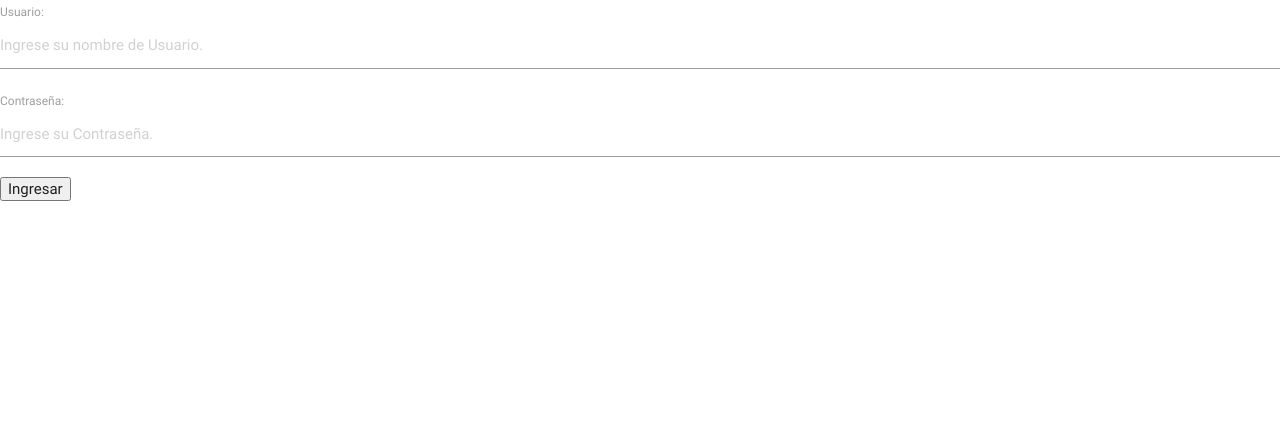
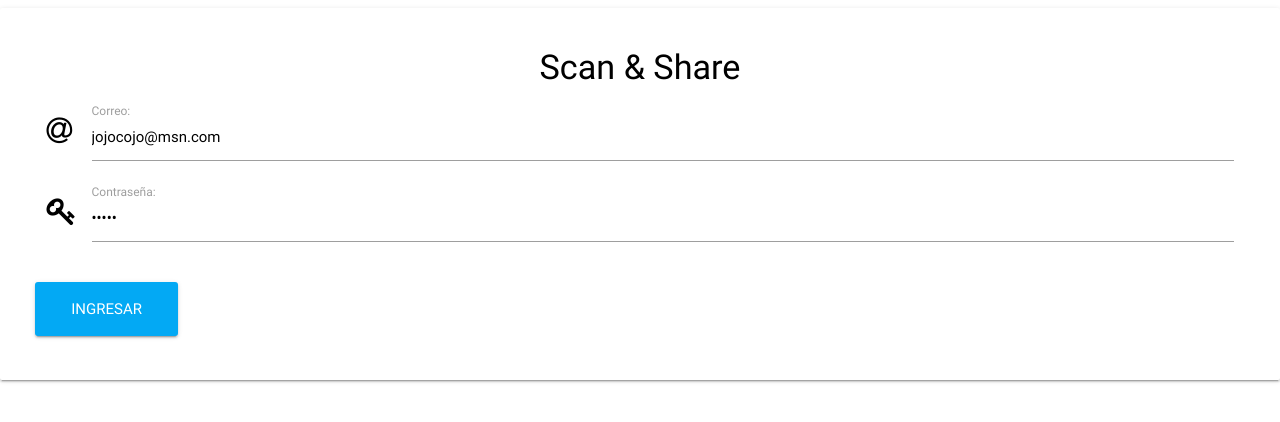
Before and after one commit to JoJoCoJo/Scan-ShareAPI, a PHP site: page /views/loginView.php in a window 1280 px wide. Shown: the top 422 px of the page. Run offline with PHP 8.4, Linux system fonts and the light colour scheme; some libraries are stand-ins or nearby versions.

Commit message:
vista login y proceso para obtener datos por ajax

```diff
--- /dev/null
+++ b/public/js/login.js
@@ -0,0 +1,60 @@
+
+var root = 'http://scan-share.api/';
+
+$(document).ready(function(){
+
+	$('#formLogin').submit(function(e){
+		var params = {"email": $('#emailLogin').val(), "password":  $('#passwordLogin').val()};
+		// console.log('Submit params:');
+		// console.log(params);
+
+		$.ajax({
+
+			url: root + 'api/usuarios/auth/',
+			type: 'POST',
+			dataType: 'JSON',
+			data: params,
+			beforeSend: function(){
+				swal('Procesando, por favor espere...');
+			},
+			success: function(response){
+				$.each(response, function(result, element){
+
+					swal({
+					  title: '¡Bienvenido ' +element.data.name+' '+element.data.lastname+'!',
+					  text: 'Te estamos redirigiendo al menú :D',
+					  type: 'success',
+					  showConfirmButton: false,
+					  showCancelButton: true,
+					  timer: 3500
+					}).then(
+					  function () {},
+					  // handling the promise rejection
+					  function (dismiss) {
+					    if (dismiss === 'timer') {
+
+					      sessionStorage.setItem('loginNombre', element.data.name);
+					      sessionStorage.setItem('loginApellido', element.data.lastname);
+					      sessionStorage.setItem('loginEmail', element.data.email);
+					      sessionStorage.setItem('loginBirth', element.data.birthdate);
+					      sessionStorage.setItem('loginRole', element.data.role_id);
+					      window.location.replace(root + "views/menuView.php");
+
+					    }
+					  }
+					)
+
+				});
+			},
+			 error: function (XMLHttpRequest, textStatus, errorThrown) {
+			 	// console.log('Error params:');
+			 	// console.log(params);
+                console.error('Error: '+ textStatus, errorThrown);
+                swal('Error', 'Usuario y/o Contraseña incorrectos', 'error');
+            }
+		});
+
+		return false;
+	});
+
+});
--- a/public/views/loginView.php
+++ b/public/views/loginView.php
@@ -1,23 +1,50 @@
+<?php session_start(); ?>
 <!DOCTYPE html>
 <html lang="es-MX">
 <head>
-	<meta charset="utf-8">
+	<meta charset="utf-8" />
 	<meta name="viewport" content="width=device-width, initial-scale=1.0"/>
 
 	<link rel="stylesheet" type="text/css" href="/css/materialize.css">
+	<link rel="stylesheet" type="text/css" href="/font-awesome-4.7.0/css/font-awesome.css">
+	<link rel="stylesheet" type="text/css" href="/css/main.css">
+	<link rel="stylesheet" type="text/css" href="/sweetalert2/sweetalert2.css">
+
 	<title> Login | Plataforma </title>
+
+	<script type="text/javascript" src="/js/jquery-2.1.1.js"></script>
 	<script type="text/javascript" src="/js/materialize.js"></script>
-	<script type="text/javascript" src="/js/jquery-2.1.1.js"></script>
+	<script type="text/javascript" src="/sweetalert2/sweetalert2.js"></script>
+
+	<script type="text/javascript" src="/js/login.js">
+	</script>
 </head>
-<body>
-	<form action="" method="post">
-		<label for="email">Usuario: </label>
-		<input type="text" name="email" id="email" placeholder="Ingrese su nombre de Usuario." required>
-		<br/>
-		<label for="password">Contraseña: </label>
-		<input type="password" name="password" id="password" placeholder="Ingrese su Contraseña." required>
-		<br/>
-		<input type="submit" value="Ingresar">
-	</form>
+<body class="banner">
+	<div class="center-content">
+		<div class="panel-login card-panel white">
+			<div class="card-content black-text">
+              <span class="card-title"><h4 style="text-align: center;">Scan & Share</h4></span>
+				<div class="row">
+					<form class="col s12" id="formLogin" name="formLogin">
+						<div class="row">
+							<div class="input-field col s12">
+						        <i class="fa fa-at prefix" aria-hidden="true"></i>
+						        <input id="emailLogin" name="emailLogin" type="text" class="validate" value="jojocojo@msn.com">
+						        <label for="emailLogin">Correo:</label>
+				        	</div>
+				        	<div class="input-field col s12">
+						        <i class="fa fa-key prefix" aria-hidden="true"></i>
+						        <input id="passwordLogin" name="passwordLogin" type="password" class="validate" value="12345">
+						        <label for="passwordLogin">Contraseña:</label>
+				        	</div>
+						</div>
+						<input class="waves-effect waves-light btn-large light-blue" type="submit" value="Ingresar">
+					</form>
+				</div>
+			</div>
+		</div>
+		<div id='responseID'></div>
+	</div>
+
 </body>
 </html>
```
